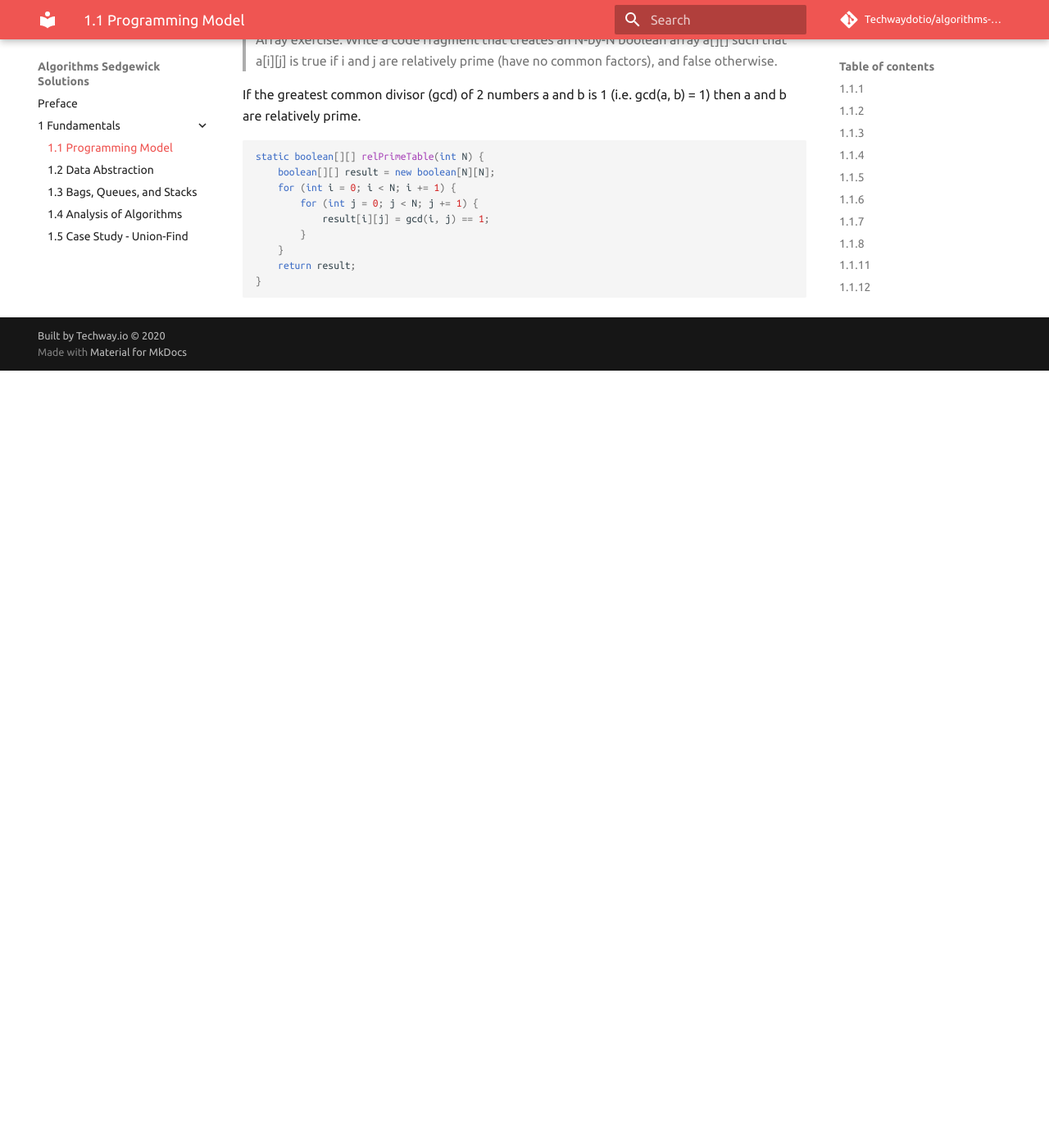
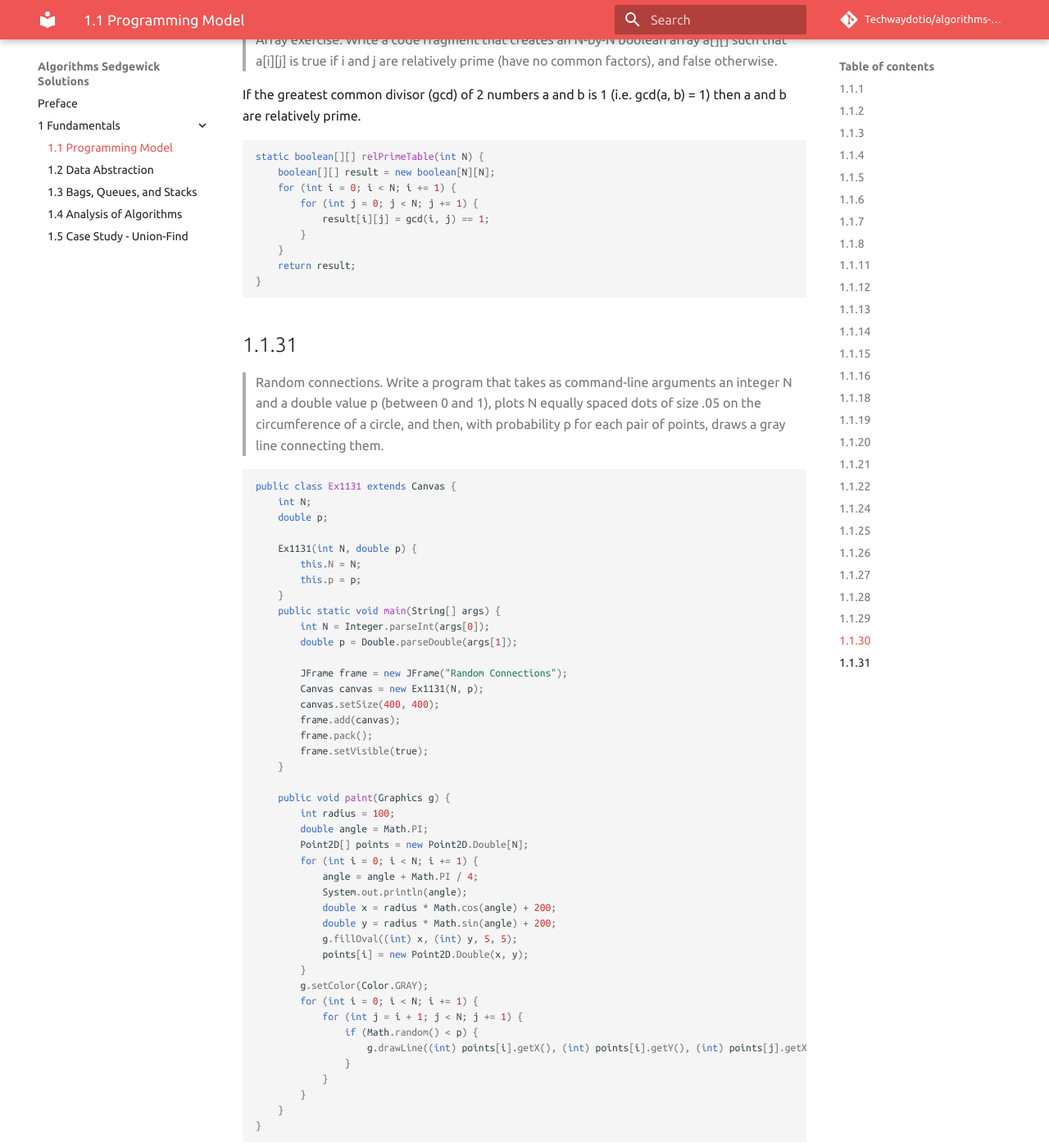
Before and after one commit to Techwaydotio/algorithms-sedgewick, an MkDocs documentation site: the page built from docs/Chap01/1.1.md, in a window 1280 px wide and 1400 px high, scrolled down 15308 px. Shown: the whole window at 82% size. Built offline with MkDocs 1.6.1 and Material for MkDocs 9.7.7, drawn with Linux system fonts in a browser that asks for light colours; nearby versions of some CDN libraries; comment, search, counter and statistics services are not loaded; before the commit the page ends 15760 px from its top, so only the background shows below that.

Commit message:
Ch1 1.1.31

````diff
--- a/docs/Chap01/1.1.md
+++ b/docs/Chap01/1.1.md
@@ -743,3 +743,54 @@
     return result;
 }
 ```
+
+## 1.1.31
+> Random connections. Write a program that takes as command-line arguments
+an integer N and a double value p (between 0 and 1), plots N equally spaced dots of size
+.05 on the circumference of a circle, and then, with probability p for each pair of points,
+draws a gray line connecting them.
+
+```java
+public class Ex1131 extends Canvas {
+    int N;
+    double p;
+
+    Ex1131(int N, double p) {
+        this.N = N;
+        this.p = p;
+    }
+    public static void main(String[] args) {
+        int N = Integer.parseInt(args[0]);
+        double p = Double.parseDouble(args[1]);
+
+        JFrame frame = new JFrame("Random Connections");
+        Canvas canvas = new Ex1131(N, p);
+        canvas.setSize(400, 400);
+        frame.add(canvas);
+        frame.pack();
+        frame.setVisible(true);
+    }
+
+    public void paint(Graphics g) {
+        int radius = 100;
+        double angle = Math.PI;
+        Point2D[] points = new Point2D.Double[N];
+        for (int i = 0; i < N; i += 1) {
+            angle = angle + Math.PI / 4;
+            System.out.println(angle);
+            double x = radius * Math.cos(angle) + 200;
+            double y = radius * Math.sin(angle) + 200;
+            g.fillOval((int) x, (int) y, 5, 5);
+            points[i] = new Point2D.Double(x, y);
+        }
+        g.setColor(Color.GRAY);
+        for (int i = 0; i < N; i += 1) {
+            for (int j = i + 1; j < N; j += 1) {
+                if (Math.random() < p) {
+                    g.drawLine((int) points[i].getX(), (int) points[i].getY(), (int) points[j].getX(), (int) points[j].getY());
+                }
+            }
+        }
+    }
+}
+```
````
Also changed, not shown: site/Chap01/1.1/index.html, site/search/search_index.json, 3 other files.
